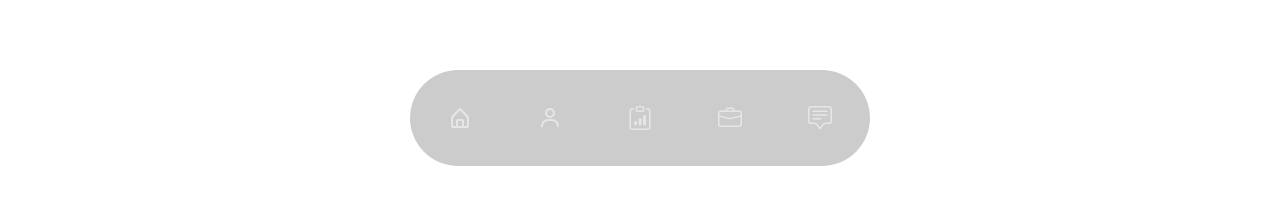
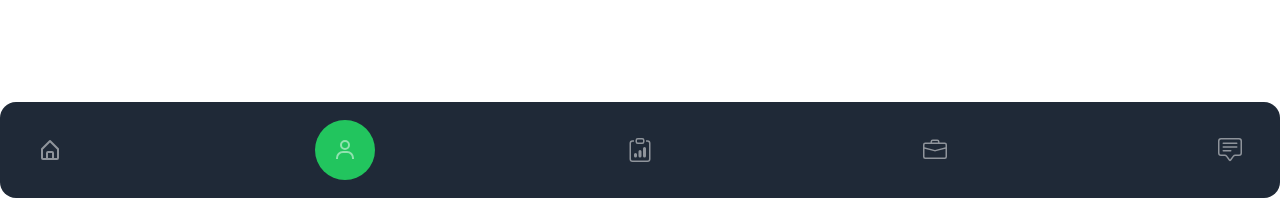
Before and after one commit to ayansid07/AA-react-livepro, a React (Create React App) app: page /plans in a window 1280 px wide. Shown: the part 602-800 px from the top of the page. Built offline with nearby package versions, Linux system fonts and the light colour scheme; the HTML template or start-up script is replaced by a standard one; a web font is replaced by a local one.

Commit message:
Update Nav.js

```diff
--- a/src/components/Nav.js
+++ b/src/components/Nav.js
@@ -1,35 +1,64 @@
-import React from 'react';
-import { Link } from 'react-router-dom';
-import { BiHomeAlt, BiUser } from 'react-icons/bi';
-import { BsClipboardData, BsBriefcase, BsChatSquareText } from 'react-icons/bs';
+import React from "react";
+import { Link, NavLink } from "react-router-dom";
+import { BiHomeAlt, BiUser } from "react-icons/bi";
+import { BsClipboardData, BsBriefcase, BsChatSquareText } from "react-icons/bs";
 
 const Nav = () => {
   return (
-    <nav className='fixed bottom-2 lg:bottom-8 w-full overflow-hidden z-50'>
-      <div className="container mx-auto">
-        <div className='w-full bg-black/20 h-[96px] backdrop-blur-2xl
-        rounded-full max-w-[460px] mx-auto px-5 flex justify-between
-        items-center text-2xl text-white/50'>
-          <Link to='/home' className='cursor-pointer w-[60px] h-[60px] flex items-center
-          justify-center'>
-            <BiHomeAlt />
-          </Link>
-          <Link to='/plans' className='cursor-pointer w-[60px] h-[60px] flex items-center
-          justify-center'>
+    <nav className="fixed bottom-0 w-full overflow-hidden z-50">
+      <div className="mx-auto w-full">
+        <div
+          className="w-full bg-gray-800 h-[96px] backdrop-blur-2xl
+        rounded-2xl mx-auto px-5 flex justify-between
+        items-center text-2xl text-white/50"
+        >
+          <NavLink
+            to="/home"
+            className={({
+              isActive,
+            }) => `cursor-pointer w-[60px] h-[60px] flex items-center
+          justify-center ${isActive ? `bg-green-500 rounded-full` : ``}`}
+          >
+            <span>
+              <BiHomeAlt />
+            </span>
+          </NavLink>
+          <NavLink
+            to="/plans"
+            className={({
+              isActive,
+            }) => `cursor-pointer w-[60px] h-[60px] flex items-center
+          justify-center ${isActive ? `bg-green-500 rounded-full` : ``}`}
+          >
             <BiUser />
-          </Link>
-          <Link to='/menu' className='cursor-pointer w-[60px] h-[60px] flex items-center
-          justify-center'>
+          </NavLink>
+          <NavLink
+            to="/menu"
+            className={({
+              isActive,
+            }) => `cursor-pointer w-[60px] h-[60px] flex items-center
+          justify-center ${isActive ? `bg-green-500 rounded-full` : ``}`}
+          >
             <BsClipboardData />
-          </Link>
-          <Link to='/profile' className='cursor-pointer w-[60px] h-[60px] flex items-center
-          justify-center'>
+          </NavLink>
+          <NavLink
+            to="/profile"
+            className={({
+              isActive,
+            }) => `cursor-pointer w-[60px] h-[60px] flex items-center
+          justify-center ${isActive ? `bg-green-500 rounded-full` : ``}`}
+          >
             <BsBriefcase />
-          </Link>
-          <Link to='/contact' className='cursor-pointer w-[60px] h-[60px] flex items-center
-          justify-center'>
+          </NavLink>
+          <NavLink
+            to="/contact"
+            className={({
+              isActive,
+            }) => `cursor-pointer w-[60px] h-[60px] flex items-center
+          justify-center ${isActive ? `bg-green-500 rounded-full` : ``}`}
+          >
             <BsChatSquareText />
-          </Link>
+          </NavLink>
         </div>
       </div>
     </nav>
```
